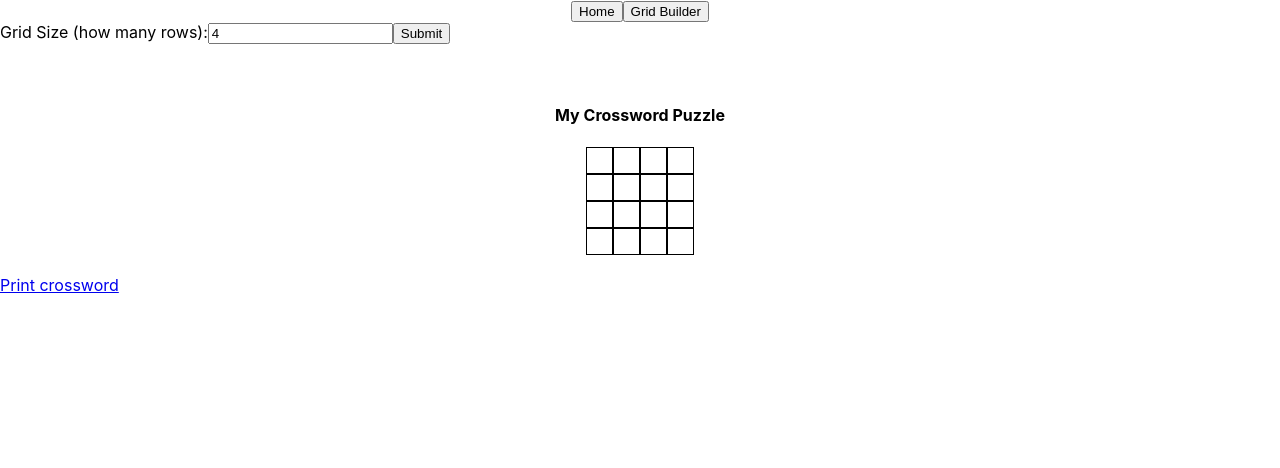
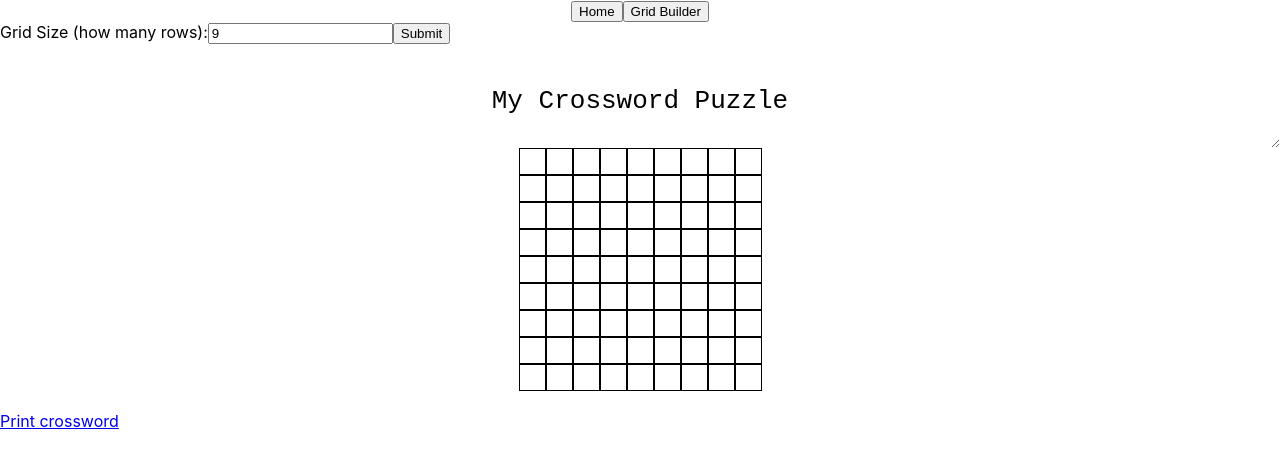
Before and after one commit to sfletche/crossword-builder, a React (Create React App) app: page /grid-builder in a window 1280 px wide. Shown: the top 468 px of the page. Built offline with nearby package versions, Linux system fonts and the light colour scheme.

Commit message:
editable title

```diff
--- a/src/GridBuilder.css
+++ b/src/GridBuilder.css
@@ -3,6 +3,12 @@
 	display: flex;
   flex-direction: column;
   margin-top: 40px;
+}
+
+.title {
+	border: 0;
+	font-size: 26px;
+	outline: none;
 }
 
 .centerHeader {
--- a/src/GridBuilder.react.js
+++ b/src/GridBuilder.react.js
@@ -4,8 +4,8 @@ import Grid from './Grid.react.js';
 import './GridBuilder.css';
 
 export default function GridBuilder() {
-	const [gridSize, setGridSize] = useState(4);
-	const [tempSize, setTempSize] = useState(4);
+	const [gridSize, setGridSize] = useState(9);
+	const [tempSize, setTempSize] = useState(9);
 
 	const handleChange = (event) => {
 		setTempSize(event.target.value);
@@ -28,7 +28,7 @@ export default function GridBuilder() {
 	      <input type="submit" value="Submit" />
 		  </form>
 		  <div ref={componentRef} className="printable">
-		  	<h4 className="centerHeader">My Crossword Puzzle</h4>
+		  	<textarea className="centerHeader title">My Crossword Puzzle</textarea>
 		  	<div className="centerTable">
     			<Grid size={gridSize} />
     		</div>
```
